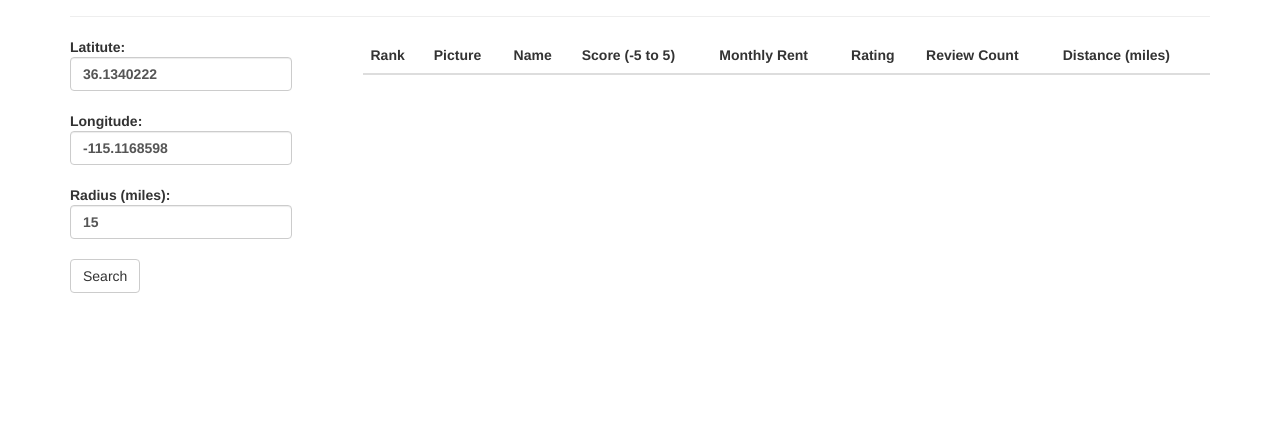
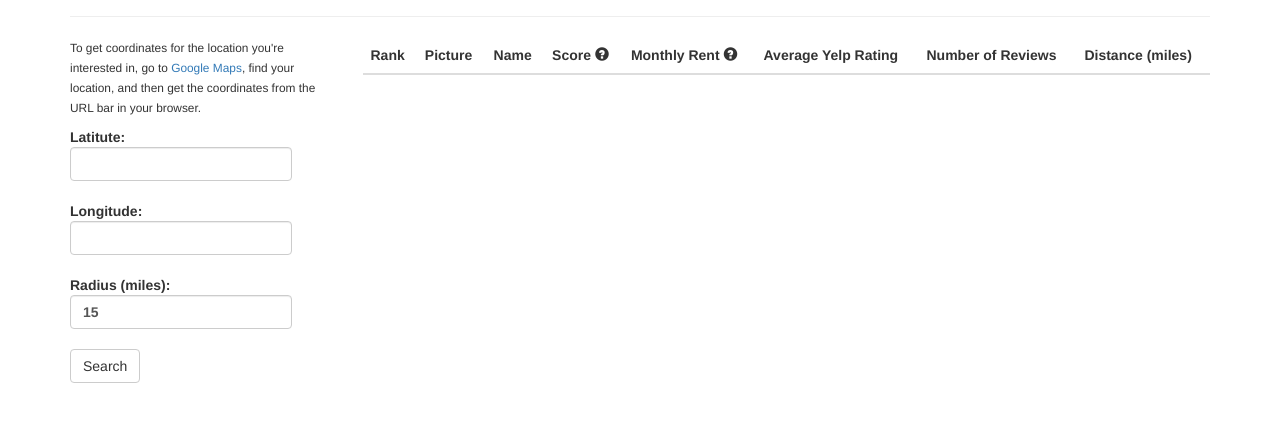
Before and after one commit to adamzerner/apartment-finder, a website: page public/index.html in a window 1280 px wide. Shown: the part 83-504 px from the top of the page. Drawn offline with nearby package versions, Linux system fonts and the light colour scheme.

Commit message:
Usability improvements

```diff
--- a/public/app.js
+++ b/public/app.js
@@ -7,8 +7,8 @@ function MainController($http, Utilities) {
   var vm = this;
 
   vm.searchCriteria = {
-    latitude: '36.1340222',
-    longitude: '-115.1168598',
+    latitude: '',
+    longitude: '',
     radius: 15,
     categories: 'apartments',
     limit: 50,
@@ -35,3 +35,8 @@ function MainController($http, Utilities) {
     ;
   };
 }
+
+// opt in to bootstrap popover
+$(function () {
+  $('[data-toggle="popover"]').popover({ html: true });
+});
--- a/public/index.html
+++ b/public/index.html
@@ -3,11 +3,17 @@
   <head>
     <title>Apartment Finder</title>
     <link rel="stylesheet" href="https://maxcdn.bootstrapcdn.com/bootstrap/3.3.7/css/bootstrap.min.css">
+    <link rel="stylesheet" href="https://maxcdn.bootstrapcdn.com/font-awesome/4.7.0/css/font-awesome.min.css">
     <script src="https://code.jquery.com/jquery-3.2.1.min.js" integrity="sha256-hwg4gsxgFZhOsEEamdOYGBf13FyQuiTwlAQgxVSNgt4=" crossorigin="anonymous"></script>
     <script src="https://maxcdn.bootstrapcdn.com/bootstrap/3.3.7/js/bootstrap.min.js"></script>
     <script src="https://cdnjs.cloudflare.com/ajax/libs/angular.js/1.6.1/angular.min.js"></script>
     <script src="app.js"></script>
     <script src="utilities.js"></script>
+    <style>
+      .glyphicon {
+        cursor: pointer;
+      }
+    </style>
   </head>
   <body>
     <section class="container">
@@ -18,6 +24,10 @@
       <section class="row" ng-controller="MainController as vm">
         <!-- SEARCH -->
         <section class="col-sm-3">
+          <p>
+            <small>To get coordinates for the location you're interested in, go to <a ng-href="https://maps.google.com">Google Maps</a>, find your location, and then get the coordinates from the URL bar in your browser.</small>
+          </p>
+
           <form novalidate>
             <div class="form-group">
               <label>
@@ -49,10 +59,28 @@
                 <th>Rank</th>
                 <th>Picture</th>
                 <th>Name</th>
-                <th>Score (-5 to 5)</th>
-                <th>Monthly Rent</th>
-                <th>Rating</th>
-                <th>Review Count</th>
+                <th>
+                  Score
+                  <span
+                    class="glyphicon glyphicon-question-sign"
+                    data-toggle="popover"
+                    data-placement="bottom"
+                    data-container="body"
+                    data-content="Considers two factors:<br>1) Average Yelp review score (weighed by the number of reviews).<br>2) Distance from search location."
+                  ></span>
+                </th>
+                <th>
+                  Monthly Rent
+                  <span
+                    class="glyphicon glyphicon-question-sign"
+                    data-toggle="popover"
+                    data-placement="bottom"
+                    data-container="body"
+                    data-content="Refers to the cheapest monthly rent available. Ie. if a studio is $800, one-bedroom $900, and two-bedroom $1,000, the $800 price would be listed.<br><br>Prices are being scraped from apartmentfinder.com. Prices aren't able to be obtained for all apartments. This app is a proof of concept; it's possible that some prices are incorrect."
+                  ></span>
+                </th>
+                <th>Average Yelp Rating</th>
+                <th>Number of Reviews</th>
                 <th>Distance (miles)</th>
               </tr>
             </thead>
```
